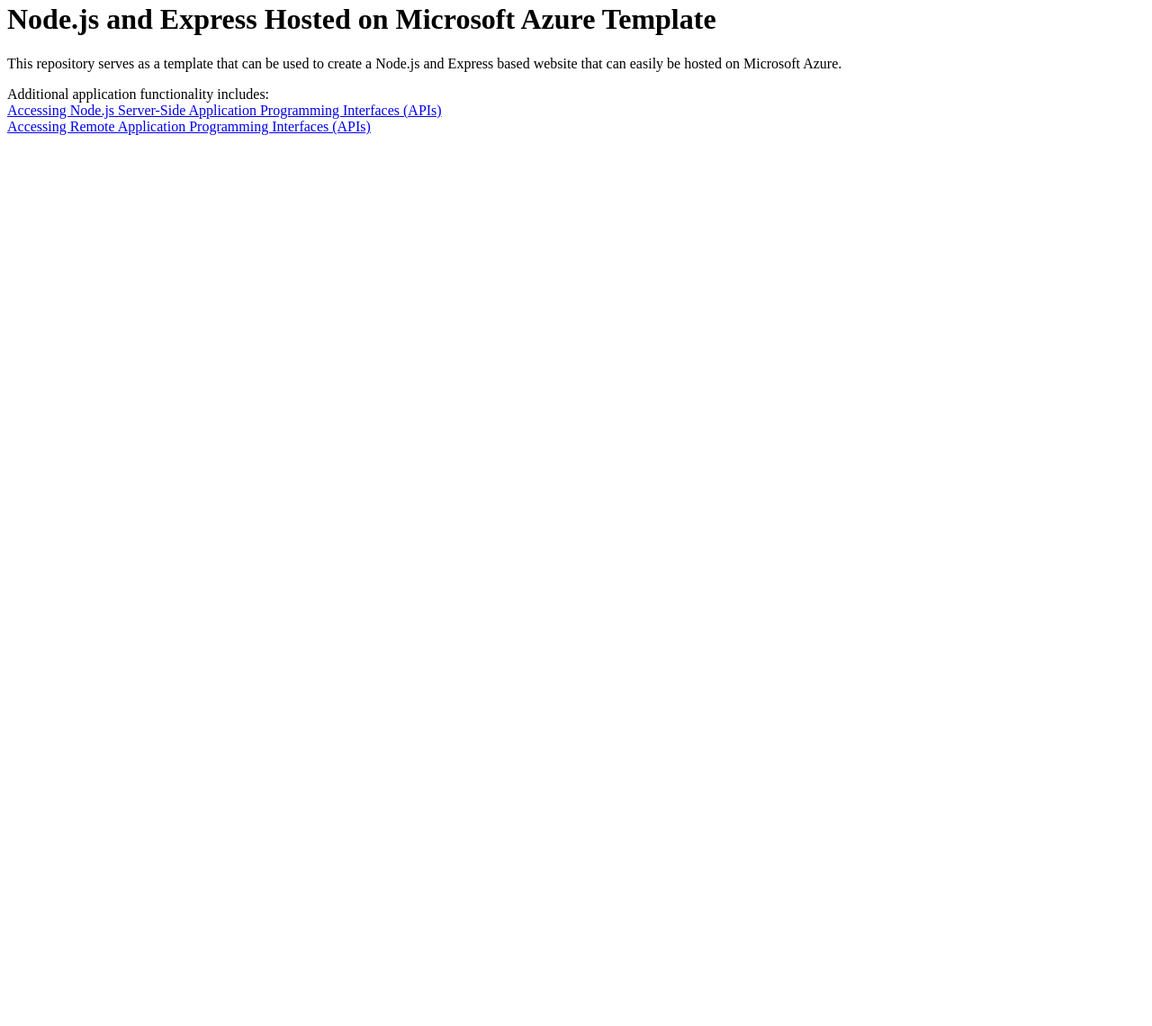
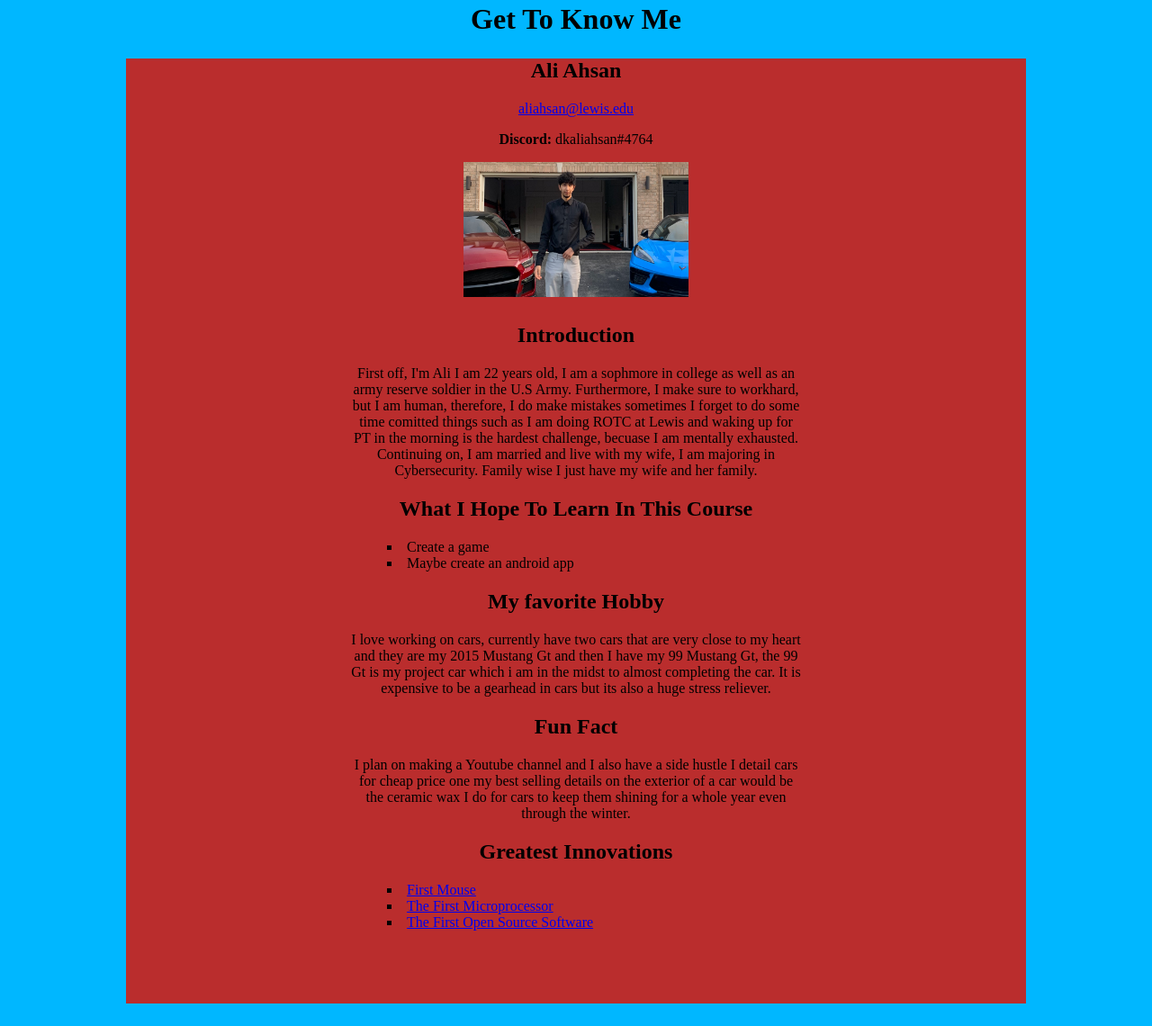
Before and after one commit to Dkali01/node-js-on-azure-test, a website: page static/index.html in a window 1280 px wide. Shown: the part 18-1158 px from the top of the page at 90% size. Before the commit the page ends 800 px from the top, so only its background shows below. Drawn offline with Linux system fonts and the light colour scheme.

Commit message:
.\static\Style.css

```diff
--- a/package.json
+++ b/package.json
@@ -9,6 +9,6 @@
         "start": "node index.js"
     },
     "dependencies": {
-        "express": "^4.17.3"
+        "express": "^4.18.1"
     }
 }
--- /dev/null
+++ b/static/Style.css
@@ -0,0 +1,24 @@
+body {
+background: #00b7ff;
+text-align: center;
+
+}
+
+
+ul {
+	text-align: left;
+	list-style-type: square;
+	list-style-position: inside;
+}
+#main {
+width: 1000px;
+height: 1050px;
+background: #ba2d2d;
+margin: 25px auto;
+}
+
+#subhead {
+width: 500px;
+background: #ba2d2d;
+margin: 25px auto;
+}
--- a/static/index.html
+++ b/static/index.html
@@ -1,15 +1,40 @@
 <!DOCTYPE html>
-<html>
+<html lang="en">
 <head>
-<title>Node on Azure</title>
+  <title>Getting to know me</title>
+  <link href="style.css" type="text/css" rel="stylesheet">
 </head>
 <body>
-<h1>Node.js and Express Hosted on Microsoft Azure Template</h1>
-<p>This repository serves as a template that can be used to create a Node.js and Express based website that can easily
-be hosted on Microsoft Azure.</p>
-
-Additional application functionality includes:<br />
-<a href="fetching-from-server.html">Accessing Node.js Server-Side Application Programming Interfaces (APIs)</a><br />
-<a href="fetching-remote-dog-breeds.html">Accessing Remote Application Programming Interfaces (APIs)</a>
+  <h1>Get To Know Me</h1>
+  <div id="main">
+    <h2>Ali Ahsan</h2><a href="mailto:%20abc@example.com">aliahsan@lewis.edu</a>
+    <p><b>Discord:</b> dkaliahsan#4764</p>
+    <p><img src="images/profile_photo.jpg" width="250" height="150" alt="profile_photo"></p>
+    <div id="subhead">
+      <h2>Introduction</h2>
+      <p>First off, I'm Ali I am 22 years old, I am a sophmore in college as well as an army reserve soldier in the U.S Army. Furthermore, I make sure to workhard, but I am human, therefore, I do make mistakes sometimes I forget to do some time comitted things such as I am doing ROTC at Lewis and waking up for PT in the morning is the hardest challenge, becuase I am mentally exhausted. Continuing on, I am married and live with my wife, I am majoring in Cybersecurity. Family wise I just have my wife and her family.</p>
+      <h2>What I Hope To Learn In This Course</h2>
+      <ul>
+        <li>Create a game</li>
+        <li>Maybe create an android app</li>
+      </ul>
+      <h2>My favorite Hobby</h2>
+      <p>I love working on cars, currently have two cars that are very close to my heart and they are my 2015 Mustang Gt and then I have my 99 Mustang Gt, the 99 Gt is my project car which i am in the midst to almost completing the car. It is expensive to be a gearhead in cars but its also a huge stress reliever.</p>
+      <h2>Fun Fact</h2>
+      <p>I plan on making a Youtube channel and I also have a side hustle I detail cars for cheap price one my best selling details on the exterior of a car would be the ceramic wax I do for cars to keep them shining for a whole year even through the winter.</p>
+      <h2>Greatest Innovations</h2>
+      <ul>
+        <li>
+          <a href="https://dougengelbart.org/content/view/162/">First Mouse</a>
+        </li>
+        <li>
+          <a href="https://www.intel.com/content/www/us/en/history/museum-story-of-intel-4004.html">The First Microprocessor</a>
+        </li>
+        <li>
+          <a href="https://www.consortiuminfo.org/open-source-open-standards/a-brief-history-of-open-source-software/">The First Open Source Software</a>
+        </li>
+      </ul>
+    </div>
+  </div>
 </body>
 </html>
```
Also changed, not shown: static/images/profile_photo.jpg (added), 1 other file.
